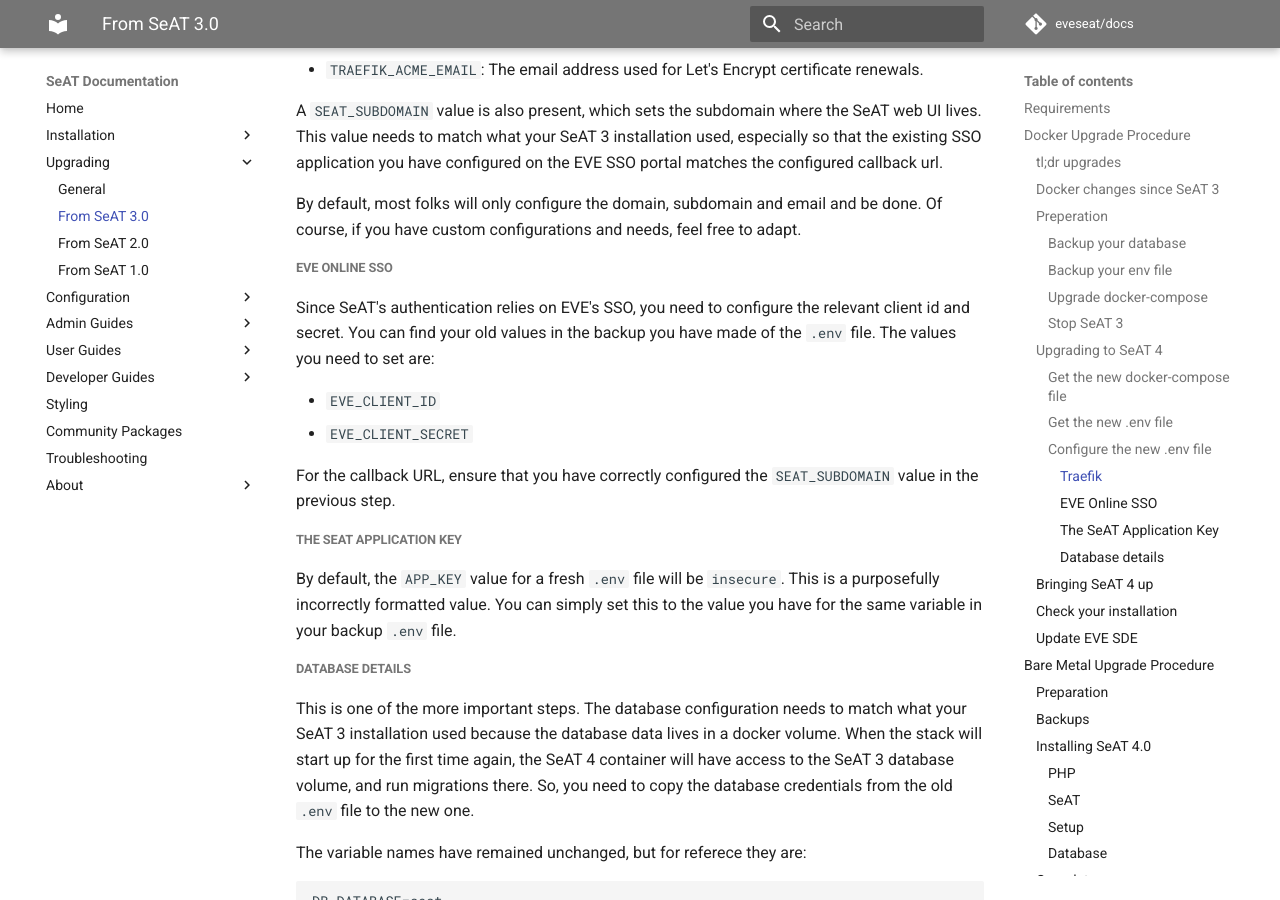
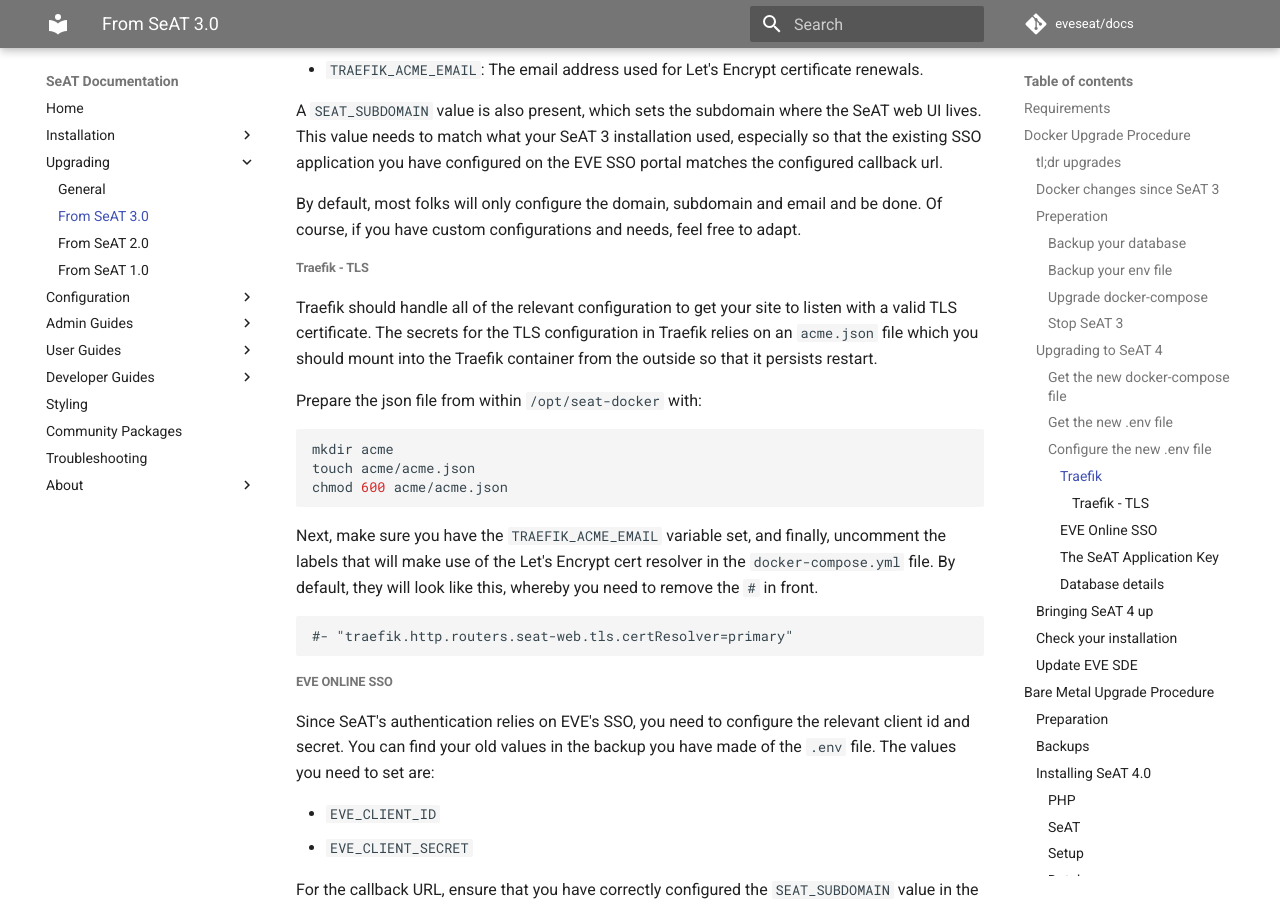
Before and after one commit to zenobio93/seat-docs, an MkDocs documentation site: the page built from docs/upgrading/from_seat_3_0.md, in a window 1280 px wide and 900 px high, scrolled down 5294 px. Built offline with MkDocs 1.6.1 and Material for MkDocs 9.7.7, drawn with Linux system fonts in a browser that asks for light colours; comment, search, counter and statistics services are not loaded.

Commit message:
Add ACME TLS information.

````diff
--- a/docs/upgrading/from_seat_3_0.md
+++ b/docs/upgrading/from_seat_3_0.md
@@ -178,6 +178,24 @@
 A `SEAT_SUBDOMAIN` value is also present, which sets the subdomain where the SeAT web UI lives. This value needs to match what your SeAT 3 installation used, especially so that the existing SSO application you have configured on the EVE SSO portal matches the configured callback url.
 
 By default, most folks will only configure the domain, subdomain and email and be done. Of course, if you have custom configurations and needs, feel free to adapt.
+
+###### Traefik - TLS
+
+Traefik should handle all of the relevant configuration to get your site to listen with a valid TLS certificate. The secrets for the TLS configuration in Traefik relies on an `acme.json` file which you should mount into the Traefik container from the outside so that it persists restart.
+
+Prepare the json file from within `/opt/seat-docker` with:
+
+```bash
+mkdir acme
+touch acme/acme.json
+chmod 600 acme/acme.json
+```
+
+Next, make sure you have the `TRAEFIK_ACME_EMAIL` variable set, and finally, uncomment the labels that will make use of the Let's Encrypt cert resolver in the `docker-compose.yml` file. By default, they will look like this, whereby you need to remove the `#` in front.
+
+```text
+#- "traefik.http.routers.seat-web.tls.certResolver=primary"
+```
 
 ##### EVE Online SSO
 
````
